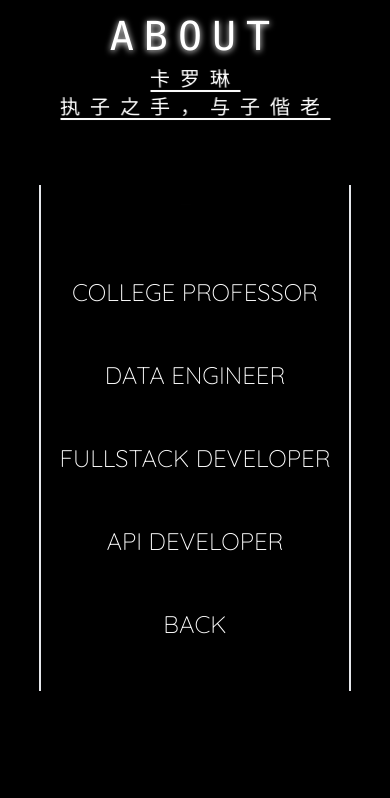
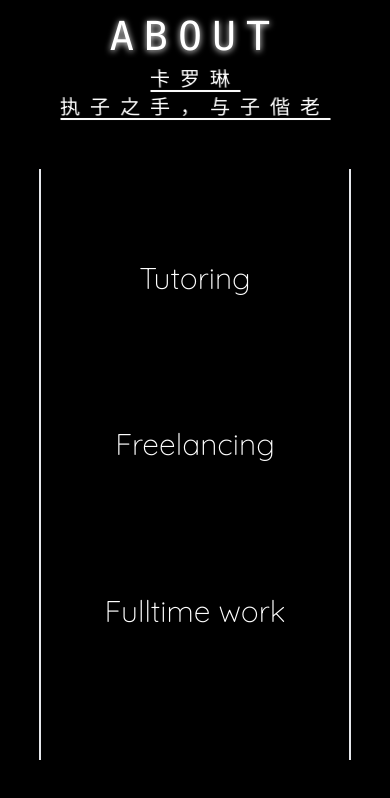
Before and after one commit to Gohostieee/Gohooters, a React (Create React App) app in the folder appReact/: page /services in a window 390 px wide. Shown: the top 798 px of the page. Built offline with nearby package versions, Linux system fonts and the light colour scheme.

Commit message:
Added upon services, created functional options component, working on responsiveness

```diff
--- a/appReact/src/App.js
+++ b/appReact/src/App.js
@@ -13,7 +13,7 @@ import { BrowserRouter, Routes, Route } from "react-router-dom";
 
 function App() {
   return (
-    <div className="App">
+    <div className="App overflow-y-visible overflow-x-hidden">
       <BrowserRouter>
        <Routes>
 
--- a/appReact/src/components/Chatbubble.jsx
+++ b/appReact/src/components/Chatbubble.jsx
@@ -51,7 +51,7 @@ export default class Chatbubble extends Component {
 		return (
 			<>
 			<div class="flex-col flex items-center z-50">
-				<p class="text-white text-justify bg-black w-[40%] min-w-[390px] text-4xl ml-[8vh] mr-[8vh] p-8 border  QuickSand">{this.state.currText+"\u00A0 \u00A0".repeat((this.state.Text[this.state.currBubble].length-this.state.currText.length)/2)}</p>
+				<p class="text-white text-justify bg-black w-[60%] min-w-[390px] text-2xl ml-[8vh] mr-[8vh] p-8 border  QuickSand">{this.state.currText+"\u00A0 \u00A0".repeat((this.state.Text[this.state.currBubble].length-this.state.currText.length)/2)}</p>
 				<div class = "flex-row flex">
 					<button id="skip" class="btn m-5 option btn-outline btn-primary glitch text-2xl font-thin layers">SKIP</button>
 					<button onClick={()=>{this.goBack(this)}} class="btn m-5 option btn-outline btn-primary glitch bg-black text-2xl font-thin layers">BACK</button>
--- a/appReact/src/components/Selector.jsx
+++ b/appReact/src/components/Selector.jsx
@@ -8,19 +8,16 @@ export default class Selector extends Component{
 
         constructor(props){
             super(props)
-            this.arrow='<p class = "text-white text-4xl QuickSand mr-4 gyro " id="arrow">➤</p>'
+            this.arrow='<p class = "text-white text-4xl relative bottom-[5px] QuickSand mr-4 gyro " id="arrow">➤</p>'
         }
         componentDidMount(){
             const arrow = this.arrow //jquery messing with the THIS keyword, going to look for a solution later
             console.log("what")
             let optList = {"currOpt":0,"optArr":[]}
             $(".option").each(function (){
-                if($(this).prop("tagName")=="BUTTON"){
-                    optList['optArr'].push(this)
-                }else{
 
-                    optList['optArr'].push($(this).parent())
-                }
+                    optList['optArr'].push($(this))
+
                 $(this).hover(function(){
                     $("#arrow").remove()
                     $(this).prepend(arrow)
@@ -96,7 +93,7 @@ $(document).keydown(function(e){
 
             return(
                 <div>
-                        <p class = "text-white text-4xl QuickSand mr-4 gyro " id="arrow">➤</p>
+                        <p class = "text-white text-4xl mb-4 QuickSand mr-4 gyro " id="arrow">➤</p>
 
                 </div>
                 )
--- a/appReact/src/components/careers.jsx
+++ b/appReact/src/components/careers.jsx
@@ -44,22 +44,22 @@ export default class Careers extends Component {
 				return(
 					<div class="m-auto border-x-2 h-[60%] mt-12 w-[80%] flex-col flex justify-between mt-16 mb-16">
 
-					<div class="flex option flex-row justify-center " onClick={()=> this.changeCareer("COLLEGE PROFESSOR")}>
+					<div class="flex  flex-row justify-center option " onClick={()=> this.changeCareer("COLLEGE PROFESSOR")}>
 
-							<p class = "text-white  text-2xl QuickSand mice  careerOpt opt-1" optNum="1" onclick={()=> this.changeCareer("COLLEGE PROFESSOR")} id="selected">COLLEGE PROFESSOR </p>
+							<p class = "text-white text-2xl QuickSand mice  careerOpt opt-1" optNum="1" onclick={()=> this.changeCareer("COLLEGE PROFESSOR")} id="selected">COLLEGE PROFESSOR </p>
 
 						</div>
-						<div class="flex flex-row justify-center " onClick={()=> this.changeCareer("DATA ENGINEER")}>
-							<p class = "text-white option text-2xl QuickSand careerOpt  " optNum="2" onClick={()=> this.changeCareer("DATA ENGINEER")}> DATA ENGINEER  </p>
+						<div class="flex flex-row justify-center option " onClick={()=> this.changeCareer("DATA ENGINEER")}>
+							<p class = "text-white text-2xl QuickSand careerOpt  " optNum="2" onClick={()=> this.changeCareer("DATA ENGINEER")}> DATA ENGINEER  </p>
 						</div>
-						<div class="flex flex-row justify-center "onClick={()=> this.changeCareer("FULLSTACK DEVELOPER")} >
-							<p class = "text-white option text-2xl QuickSand careerOpt " optNum="3" onClick={()=> this.changeCareer("FULLSTACK DEVELOPER")}>  FULLSTACK DEVELOPER  </p>
+						<div class="flex flex-row justify-center option "onClick={()=> this.changeCareer("FULLSTACK DEVELOPER")} >
+							<p class = "text-white text-2xl QuickSand careerOpt " optNum="3" onClick={()=> this.changeCareer("FULLSTACK DEVELOPER")}>  FULLSTACK DEVELOPER  </p>
 						</div>
-						<div class="flex flex-row justify-center "onClick={()=> this.changeCareer("API ENGINEER")}>
-							<p class = "text-white option text-2xl QuickSand careerOpt " optNum="4" onClick={()=> this.changeCareer("API DEVELOPER")}>  API DEVELOPER  </p>
+						<div class="flex flex-row justify-center option "onClick={()=> this.changeCareer("API ENGINEER")}>
+							<p class = "text-white text-2xl QuickSand careerOpt " optNum="4" onClick={()=> this.changeCareer("API DEVELOPER")}>  API DEVELOPER  </p>
 						</div>
-						<div class="flex flex-row justify-center " onClick={()=>{window.location.href="/mainmenu"}}>
-							<p class = "text-white option text-2xl QuickSand careerOpt " optNum="4">  BACK  </p>
+						<div class="flex flex-row justify-center option " onClick={()=>{window.location.href="/mainmenu"}}>
+							<p class = "text-white text-2xl QuickSand careerOpt " optNum="4">  BACK  </p>
 						</div>
 					<Selector/>
 
--- /dev/null
+++ b/appReact/src/components/options.jsx
@@ -0,0 +1,91 @@
+import React,{useState,useEffect} from "react";
+import Selector from "./Selector.jsx"
+import {Link} from "react-router-dom"
+/*
+
+
+
+
+
+techo is greater than itself
+floor is lower than itself
+whole numbers stay the same
+
+mcd keep dividing each other with module
+
+mcm multiply both and divide by the mcd
+
+definition of congruencia
+
+if A - B is divisible by M then they are congruent and
+its symbolised as A === B (mod M)
+38==={5,2,8,-2,-5,-8} mod(3)
+
+aight now look at this
+
+9 mod 7 = 2
+16 mod 7 = 2
+23 mod 7 = 2
+
+they all belong to the 2 class
+
+so they all congruent with two A - B
+
+*/
+
+ const Options=(props)=>{
+
+ 	const [view, setViewState] = useState();
+ 	useEffect(()=>{
+ 		setViewState(0)
+
+ 	},[])
+ 	const render = ()=>{
+ 		let uwu = [];
+ 		console.log(typeof view)
+ 		console.log(view)
+
+		if(view | view===0){
+			if(!view){
+
+				for(let x = 0; x < props.options.length;x++){
+ 					uwu.push(
+						<div class="flex flex-row options justify-center mb-10 ">
+
+			 				<p onClick={()=>{setViewState(x+1)}}class="text-white text-3xl QuickSand mice option careerOpt opt-1">{props.options[x][0]}</p>
+						</div>
+					)
+
+ 				}
+				return (
+
+				<div class="m-auto border-x-2 h-[70%] mt-12 w-[80%] flex-col flex justify-evenly mt-12 mb-12 overflow-y-visible">
+					{uwu}
+				</div>
+					)};
+			return (
+				<div class="m-auto  h-[85%]  lg:w-[80%] sm:w-[100%] flex-col flex mt-3 overflow-y-visible">
+
+					<div class="flex flex-row justify-center mb-2 ">
+
+						<p class = "text-white lg:text-3xl text-2xl  QuickSand mice careerOpt opt-1" optNum="1" id="selected">{props.options[parseInt(view)-1][0]}	</p>
+
+					</div>
+						<p class = "text-white lg:text-xl text-l lg:ml-[8vh] lg:mr-[8vh] md:ml-[10vh] md:mr-[10vh] lg:pl-8 lg:pr-8 lg:pb-4 ml-2 mr-2 text-center lg:border-x  QuickSand" optNum="1" id="selected">{props.options[parseInt(view)-1][1]}	</p>
+		      		<Link to={props.options[parseInt(view)-1][2][1]} ><button class="btn mt-8 lg:mt-0 option btn-outline btn-primary glitch text-xl font-thin layers " data-text="Enter">{props.options[parseInt(view)-1][2][0]}</button></Link>
+
+					</div>
+					);
+		}
+ 		console.log("nani")
+ 	}
+
+
+	return (<>
+
+					{render()}
+
+					</>
+				)
+}
+export default Options;
--- a/appReact/src/pages/mainmenu.jsx
+++ b/appReact/src/pages/mainmenu.jsx
@@ -19,7 +19,7 @@ export default function MainMenu(){
 	return(
 		<>
 			<div class=	"absolute overflow-hidden h-screen w-screen  bg-black" data-theme="cyberpunk">
-				<Swheel options={[['ABOUT','/welcome',vanish],["SERVICES","/services",lainRoom],['CAREER','/about',computers],["BACK","/Welcome",Lain]]}/>
+				<Swheel options={[['ABOUT','/welcome',vanish],["SERVICES","/services",lainRoom],['CAREER','/about',computers],["BACK","/",Lain]]}/>
 
 
 			</div>
--- a/appReact/src/pages/services.jsx
+++ b/appReact/src/pages/services.jsx
@@ -1,24 +1,23 @@
-import React from "react";
-import Careers from "../components/careers.jsx"
+import React,{useState,useEffect} from "react";
+import Options from "../components/options.jsx"
+import Selector from "../components/Selector.jsx"
 
 
-export default function Services(){
-
-
+ const Services=()=>{
 
 
 	return(
 
 			<>
-				<div class=	"absolute overflow-hidden h-screen w-screen  bg-black" data-theme="cyberpunk">
+				<div class=	"absolute h-screen overflow-x-hidden w-screen  bg-black" data-theme="cyberpunk">
 					<h2 class="hero cyberpunk layers mt-4" data-text="EGO DEATH"><span>ABOUT</span></h2>
 					<p class = "text-white text-xl glitch mt-2 underline underline-offset-4 font-medium"> 卡罗琳</p>
 					<p class = "text-white text-xl glitch underline underline-offset-4 font-medium">执子之手，与子偕老</p>
-					<Careers/>
-
+					<Options options={[["Tutoring",["Depending on my schedule I'm willing to give anyone private classes on any sort of subjects. Having such a broad background I am qualified to teach you on all the fundamental pillars of programming, as well some more advanced topics, pushing deeper into the tech world. Focusing more on industry standards with clean and consice coding practices",<br/>,<br/>,"SOME OF THESE TOPICS INCLUDE",<br/>,<br/>,<div class="border  lg:p-6 pt-4 pb-4 max-w-[700px] m-auto"> Frontend / Backend development <br/> APIs <br/>  cloud computing  <br/> GCP, AWS, Azure <br/>Linux bash (trust me, It's important)<br/>Big O notation and Algorithms<br/>Differential/Integral calculus (Very important, depending on your field)<br/>Data Engineering and Scraping</div>],["CONTACT","/contacts"]],["Freelancing",""],["Fulltime work",""]]}/>
 				</div>
 
 			</>
 
 		)
 }
+export default Services;
```
Also changed, not shown: 1 other file (tests, documents, lock files or other folders).
